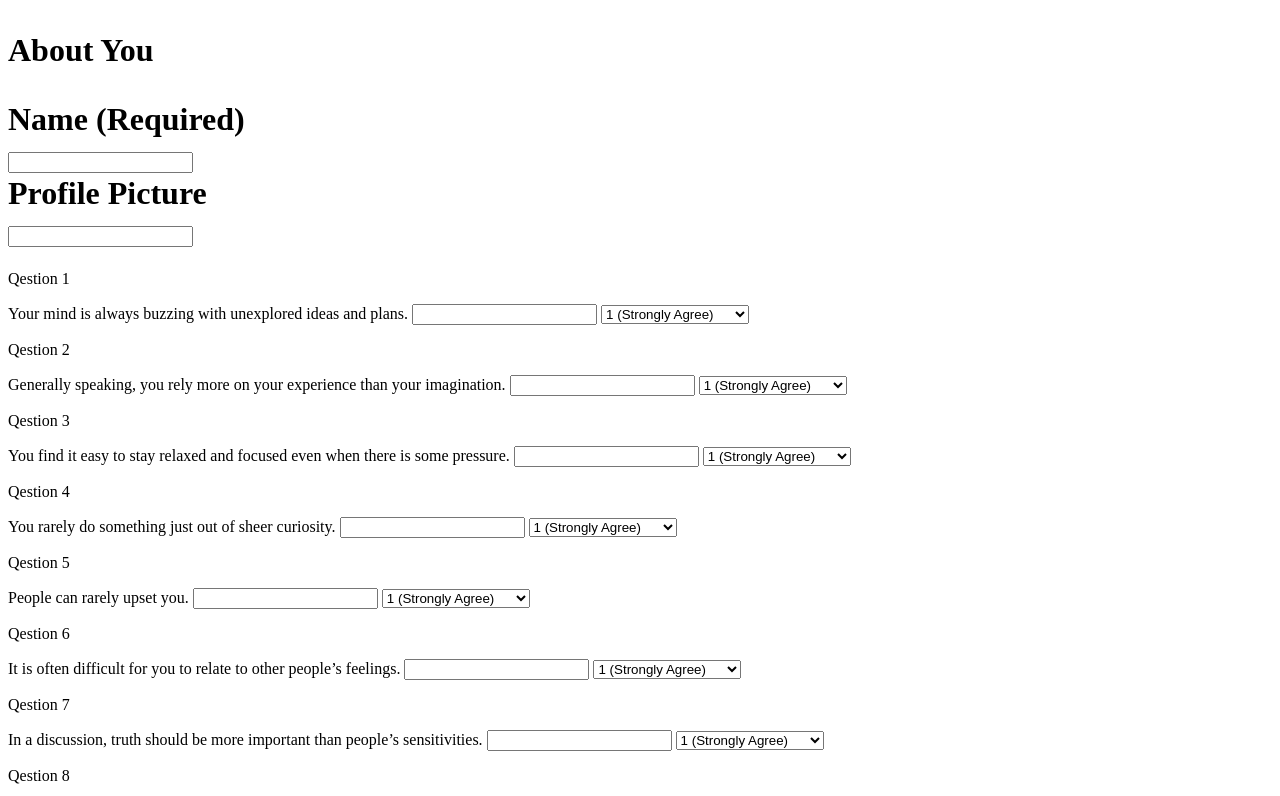
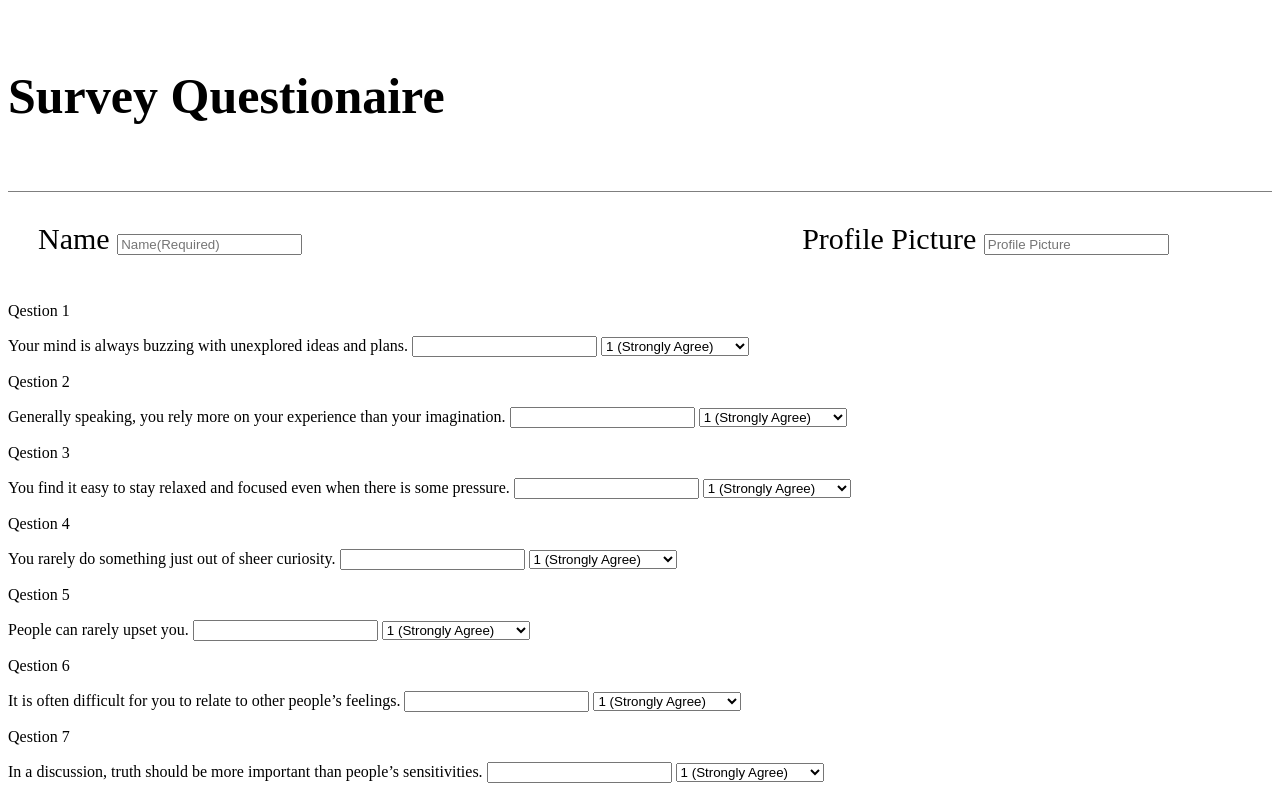
Before and after one commit to sidrobinson/FriendFinder, a plain HTML site: page survey.html in a window 1280 px wide. Shown: the top 796 px of the page. Drawn offline with Linux system fonts and the light colour scheme.

Commit message:
Add files via upload

```diff
--- /dev/null
+++ b/survey.css
@@ -0,0 +1,59 @@
+h4 {
+    font-size: large;
+    font-size: 50px;
+}
+
+/* h1 {
+    display: block;
+    height: 1px;
+    border: 0px;
+    border-top: 3px solid #ccc;
+    margin: 1em 0;
+    padding: 10px;
+} */
+
+.nameProfile {
+    border-top-style: solid;
+    border-color: rgba(0,0,0,0.5);
+    border-width: 1px;
+    padding-top: 20px;
+    padding-left: 20px;
+    padding: 30px;
+    font-size: 30px;
+  }
+  .topLeft {
+    float: left;
+    margin-right: 500px;
+  }
+  .topRight {
+  }
+
+h2 {
+    /* display: block; */
+    display: flex;
+    /* height: 1px; */
+    padding: 10px;
+    /* top: 100px;
+    left: 20px; */
+}
+
+/* h3 {
+    text-align: center;
+    bottom: 200px;
+    font-size: 25px;
+} */
+
+#buttonID {
+    width: 500px;
+    text-align: center;
+    background-color: blue;
+    color: white;
+    border-radius: 6px;
+    margin: auto;
+    height: 50px;
+    cursor: pointer;
+}
+
+#buttonID:hover {
+    background-color: greenyellow;
+}
--- a/survey.html
+++ b/survey.html
@@ -1,25 +1,34 @@
 <!DOCTYPE html>
 <html lang="en-us">
-
 <head>
+    <link rel="stylesheet" href="survey.css">
+    <!-- <link rel="stylesheet" href="https://cdnjs.cloudflare.com/ajax/libs/materialize/1.0.0/css/materialize.min.css"> -->
+    <!-- <link rel="stylesheet" href="https://stackpath.bootstrapcdn.com/bootstrap/4.3.1/css/bootstrap.min.css" integrity="sha384-ggOyR0iXCbMQv3Xipma34MD+dH/1fQ784/j6cY/iJTQUOhcWr7x9JvoRxT2MZw1T" crossorigin="anonymous"> -->
 </head>
-
 <body>
-    <h1>
-        <p>About You</p>
-        <div>Name (Required)</div>
-        <div class="topnav">
-            <input type="text" placeholder="">
+    <div>
+        <h4>Survey Questionaire</h4>
+        <!-- <h1>About You</h1> -->
+        <div class="nameProfile">
+                        <div class="topLeft">
+                          <label for="name">Name</label>
+                        <input type="text" placeholder="Name(Required)" name="name">
+                      </div>
+                        <div class="topRight">
+                          <label for="profile">Profile Picture</label>
+                            <input type="text" placeholder="Profile Picture" name="profile">
+                        </div>
         </div>
-        <div>Profile Picture</div>
-        <div class="topnav">
-            <input type="text" placeholder="">
-        </div>
-    </h1>
+        <!-- <h3>Profile Picture
+            <div class="topnav">
+                <input type="text" placeholder="">
+            </div>
+        </h3> -->
+    </div>
     <p>Qestion 1</p>
     <div class="form-group">
-        <label for="startTime">Your mind is always buzzing with unexplored ideas and plans.</label>
-        <input type="text" class="form-control" id="startTime">
+        <label for="questionaire">Your mind is always buzzing with unexplored ideas and plans.</label>
+        <input type="text" class="form-control" id="questionaire">
         <select class="form-control" id="numRecordsSelect">
             <option value=1>1 (Strongly Agree)</option>
             <option value=selected>2</option>
@@ -30,8 +39,8 @@
     </div>
     <p>Qestion 2</p>
     <div class="form-group">
-        <label for="startTime">Generally speaking, you rely more on your experience than your imagination.</label>
-        <input type="text" class="form-control" id="startTime">
+        <label for="questionaire">Generally speaking, you rely more on your experience than your imagination.</label>
+        <input type="text" class="form-control" id="questionaire">
         <select class="form-control" id="numRecordsSelect">
             <option value=1>1 (Strongly Agree)</option>
             <option value=selected>2</option>
@@ -42,8 +51,8 @@
     </div>
     <p>Qestion 3</p>
     <div class="form-group">
-        <label for="startTime">You find it easy to stay relaxed and focused even when there is some pressure.</label>
-        <input type="text" class="form-control" id="startTime">
+        <label for="questionaire">You find it easy to stay relaxed and focused even when there is some pressure.</label>
+        <input type="text" class="form-control" id="questionaire">
         <select class="form-control" id="numRecordsSelect">
             <option value=1>1 (Strongly Agree)</option>
             <option value=selected>2</option>
@@ -54,8 +63,8 @@
     </div>
     <p>Qestion 4</p>
     <div class="form-group">
-        <label for="startTime">You rarely do something just out of sheer curiosity.</label>
-        <input type="text" class="form-control" id="startTime">
+        <label for="questionaire">You rarely do something just out of sheer curiosity.</label>
+        <input type="text" class="form-control" id="questionaire">
         <select class="form-control" id="numRecordsSelect">
             <option value=1>1 (Strongly Agree)</option>
             <option value=selected>2</option>
@@ -66,8 +75,8 @@
     </div>
     <p>Qestion 5</p>
     <div class="form-group">
-        <label for="startTime">People can rarely upset you.</label>
-        <input type="text" class="form-control" id="startTime">
+        <label for="questionaire">People can rarely upset you.</label>
+        <input type="text" class="form-control" id="questionaire">
         <select class="form-control" id="numRecordsSelect">
             <option value=1>1 (Strongly Agree)</option>
             <option value=selected>2</option>
@@ -78,8 +87,8 @@
     </div>
     <p>Qestion 6</p>
     <div class="form-group">
-        <label for="startTime">It is often difficult for you to relate to other people’s feelings.</label>
-        <input type="text" class="form-control" id="startTime">
+        <label for="questionaire">It is often difficult for you to relate to other people’s feelings.</label>
+        <input type="text" class="form-control" id="questionaire">
         <select class="form-control" id="numRecordsSelect">
             <option value=1>1 (Strongly Agree)</option>
             <option value=selected>2</option>
@@ -90,8 +99,8 @@
     </div>
     <p>Qestion 7</p>
     <div class="form-group">
-        <label for="startTime">In a discussion, truth should be more important than people’s sensitivities.</label>
-        <input type="text" class="form-control" id="startTime">
+        <label for="questionaire">In a discussion, truth should be more important than people’s sensitivities.</label>
+        <input type="text" class="form-control" id="questionaire">
         <select class="form-control" id="numRecordsSelect">
             <option value=1>1 (Strongly Agree)</option>
             <option value=selected>2</option>
@@ -102,8 +111,8 @@
     </div>
     <p>Qestion 8</p>
     <div class="form-group">
-        <label for="startTime">You rarely get carried away by fantasies and ideas.</label>
-        <input type="text" class="form-control" id="startTime">
+        <label for="questionaire">You rarely get carried away by fantasies and ideas.</label>
+        <input type="text" class="form-control" id="questionaire">
         <select class="form-control" id="numRecordsSelect">
             <option value=1>1 (Strongly Agree)</option>
             <option value=selected>2</option>
@@ -114,8 +123,9 @@
     </div>
     <p>Qestion 9</p>
     <div class="form-group">
-        <label for="startTime">You think that everyone’s views should be respected regardless of whether they are supported by facts or not.</label>
-        <input type="text" class="form-control" id="startTime">
+        <label for="questionaire">You think that everyone’s views should be respected regardless of whether they are
+            supported by facts or not.</label>
+        <input type="text" class="form-control" id="questionaire">
         <select class="form-control" id="numRecordsSelect">
             <option value=1>1 (Strongly Agree)</option>
             <option value=selected>2</option>
@@ -126,8 +136,8 @@
     </div>
     <p>Qestion 10</p>
     <div class="form-group">
-        <label for="startTime">You feel more energetic after spending time with a group of people.</label>
-        <input type="text" class="form-control" id="startTime">
+        <label for="questionaire">You feel more energetic after spending time with a group of people.</label>
+        <input type="text" class="form-control" id="questionaire">
         <select class="form-control" id="numRecordsSelect">
             <option value=1>1 (Strongly Agree)</option>
             <option value=selected>2</option>
@@ -137,9 +147,6 @@
         </select>
         <p></p>
     </div>
-    <button type="button" class="btn btn-default" id="clearAll"><i class="fa fa-trash"></i>
-        SUBMIT</button>
-
+    <button type="button" class="btn btn-success" id="buttonID">SUBMIT</button>
 </body>
-
 </html>
```
